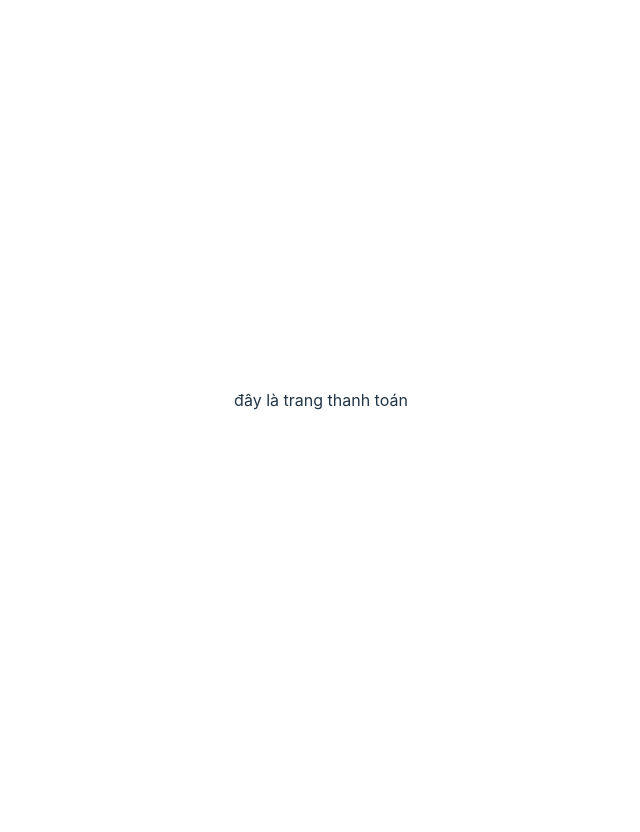
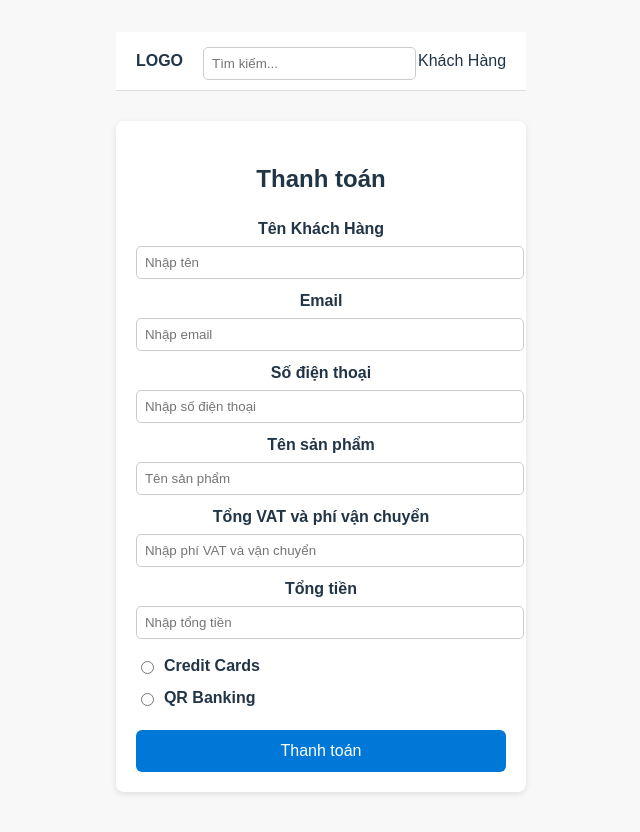
Before and after one commit to Duongle299/CS_434_U_NHOM4, a Vue app: page /admin/thanh_toan in a window 1280 px wide. Shown: the top 832 px of the page, without its empty margins (319-959 px from the left). Before the commit the page ends 800 px from the top, so only its background shows below. Built offline with nearby package versions, Linux system fonts and the light colour scheme; the HTML template or start-up script is replaced by a standard one.

Commit message:
làm giao diện thanh toán

```diff
--- a/src/components/admin/thanh_toan/index.vue
+++ b/src/components/admin/thanh_toan/index.vue
@@ -1,6 +1,38 @@
 <template >
-    <div>
-        đây là trang thanh toán
+    <header>
+        <div class="logo">LOGO</div>
+        <nav>
+            <input type="text" placeholder="Tìm kiếm...">
+        </nav>
+        <div>Khách Hàng</div>
+    </header>
+    <div class="container">
+        <h2>Thanh toán</h2>
+        <form>
+            <label>Tên Khách Hàng</label>
+            <input type="text" placeholder="Nhập tên">
+
+            <label>Email</label>
+            <input type="email" placeholder="Nhập email">
+
+            <label>Số điện thoại</label>
+            <input type="tel" placeholder="Nhập số điện thoại">
+
+            <label>Tên sản phẩm</label>
+            <input type="text" placeholder="Tên sản phẩm">
+
+            <label>Tổng VAT và phí vận chuyển</label>
+            <input type="number" placeholder="Nhập phí VAT và vận chuyển">
+
+            <label>Tổng tiền</label>
+            <input type="number" placeholder="Nhập tổng tiền">
+
+            <div class="payment-method">
+                <label><input type="radio" name="method"> Credit Cards</label>
+                <label><input type="radio" name="method"> QR Banking</label>
+            </div>
+            <button type="submit">Thanh toán</button>
+        </form>
     </div>
 </template>
 <script>
@@ -9,5 +41,78 @@ export default {
 }
 </script>
 <style >
-
+    body {
+            font-family: Arial, sans-serif;
+            margin: 0;
+            background: #f8f8f8;
+        }
+        header {
+            background: #fff;
+            display: flex;
+            align-items: center;
+            justify-content: space-between;
+            padding: 10px 20px;
+            border-bottom: 1px solid #ddd;
+        }
+        header .logo {
+            font-weight: bold;
+        }
+        header nav {
+            flex: 1;
+            margin: 0 20px;
+        }
+        header nav input {
+            width: 100%;
+            padding: 5px;
+        }
+        .container {
+            max-width: 600px;
+            margin: 30px auto;
+            background: #fff;
+            padding: 20px;
+            border-radius: 8px;
+            box-shadow: 0 2px 6px rgba(0,0,0,0.1);
+        }
+        h2 {
+            text-align: center;
+            margin-bottom: 20px;
+        }
+        label {
+            display: block;
+            margin-top: 10px;
+            font-weight: bold;
+        }
+        input[type="text"], input[type="email"], input[type="tel"], input[type="number"] {
+            width: 100%;
+            padding: 8px;
+            margin-top: 5px;
+            border: 1px solid #ccc;
+            border-radius: 5px;
+        }
+        .payment-method {
+            margin-top: 15px;
+        }
+        .payment-method label {
+            display: flex;
+            align-items: center;
+            margin: 8px 0;
+        }
+        .payment-method input {
+            margin-right: 10px;
+        }
+        button {
+            display: block;
+            width: 100%;
+            padding: 12px;
+            margin-top: 20px;
+            background: #0078d7;
+            color: #fff;
+            font-size: 16px;
+            border: none;
+            border-radius: 6px;
+            cursor: pointer;
+        }
+        button:hover {
+            background: #005ea3;
+        }
 </style>
```
